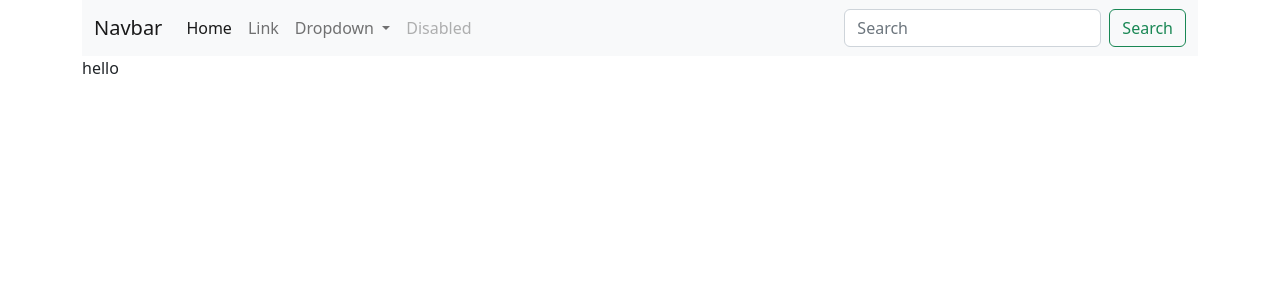
After one commit to DazzzleKK/Places-Remember2, a Django app: page /places/ in a window 1280 px wide. The commit adds this page. Shown: the top 300 px of the page. Run offline with Django 4.2, Linux system fonts and the light colour scheme.

Commit message:
PythonAnywhere deploy, redirect to /places/

```diff
--- a/placesremember/app/urls.py
+++ b/placesremember/app/urls.py
@@ -1,6 +1,6 @@
 from django.urls import path
-from .views import *
+from .views import hello
 
 urlpatterns = [
-    path('hello/', hello, name='hello'),
+    path("", hello, name="hello"),
 ]
--- a/placesremember/placesremember/urls.py
+++ b/placesremember/placesremember/urls.py
@@ -15,8 +15,11 @@
 """
 from django.contrib import admin
 from django.urls import path, include
+from django.views.generic import RedirectView
 
 urlpatterns = [
     path("admin/", admin.site.urls),
-    path("places/", include('app.urls')),
+    path("places/", include("app.urls")),
+    path("", RedirectView.as_view(url="/places/")),
+    path("", include("social_django.urls", namespace="social")),
 ]
--- a/placesremember/templates/base.html
+++ b/placesremember/templates/base.html
@@ -5,15 +5,28 @@
     <meta charset="UTF-8">
     <meta http-equiv="X-UA-Compatible" content="IE=edge">
     <meta name="viewport" content="width=device-width, initial-scale=1.0">
+    <link href="https://cdn.jsdelivr.net/npm/bootstrap@5.2.3/dist/css/bootstrap.min.css" rel="stylesheet"
+        integrity="sha384-rbsA2VBKQhggwzxH7pPCaAqO46MgnOM80zW1RWuH61DGLwZJEdK2Kadq2F9CUG65" crossorigin="anonymous">
     <title>Document</title>
 </head>
 
 <body>
-
-    {% block content %}
-    base.html
-    {% endblock content %}
-
+    <div class="container">
+        <div class="row h-25 align-items-center">
+            <div class="col-md-12">
+                {% include 'inc/_nav.html' %}
+            </div>
+        </div>
+        <div class="row h-50">
+            <div class="col-md-12">
+                {% block content %}
+                {% endblock content %}
+            </div>
+        </div>
+    </div>
+    <script src="https://cdn.jsdelivr.net/npm/bootstrap@5.2.3/dist/js/bootstrap.bundle.min.js"
+        integrity="sha384-kenU1KFdBIe4zVF0s0G1M5b4hcpxyD9F7jL+jjXkk+Q2h455rYXK/7HAuoJl+0I4" crossorigin="anonymous">
+    </script>
 </body>
 
 </html>
--- /dev/null
+++ b/placesremember/templates/inc/_nav.html
@@ -0,0 +1,36 @@
+<nav class="navbar navbar-expand-lg bg-light">
+    <div class="container-fluid">
+      <a class="navbar-brand" href="#">Navbar</a>
+      <button class="navbar-toggler" type="button" data-bs-toggle="collapse" data-bs-target="#navbarSupportedContent" aria-controls="navbarSupportedContent" aria-expanded="false" aria-label="Toggle navigation">
+        <span class="navbar-toggler-icon"></span>
+      </button>
+      <div class="collapse navbar-collapse" id="navbarSupportedContent">
+        <ul class="navbar-nav me-auto mb-2 mb-lg-0">
+          <li class="nav-item">
+            <a class="nav-link active" aria-current="page" href="#">Home</a>
+          </li>
+          <li class="nav-item">
+            <a class="nav-link" href="#">Link</a>
+          </li>
+          <li class="nav-item dropdown">
+            <a class="nav-link dropdown-toggle" href="#" role="button" data-bs-toggle="dropdown" aria-expanded="false">
+              Dropdown
+            </a>
+            <ul class="dropdown-menu">
+              <li><a class="dropdown-item" href="#">Action</a></li>
+              <li><a class="dropdown-item" href="#">Another action</a></li>
+              <li><hr class="dropdown-divider"></li>
+              <li><a class="dropdown-item" href="#">Something else here</a></li>
+            </ul>
+          </li>
+          <li class="nav-item">
+            <a class="nav-link disabled">Disabled</a>
+          </li>
+        </ul>
+        <form class="d-flex" role="search">
+          <input class="form-control me-2" type="search" placeholder="Search" aria-label="Search">
+          <button class="btn btn-outline-success" type="submit">Search</button>
+        </form>
+      </div>
+    </div>
+  </nav>
```
Also changed, not shown: placesremember/placesremember/settings.py (+14 -2 lines).
